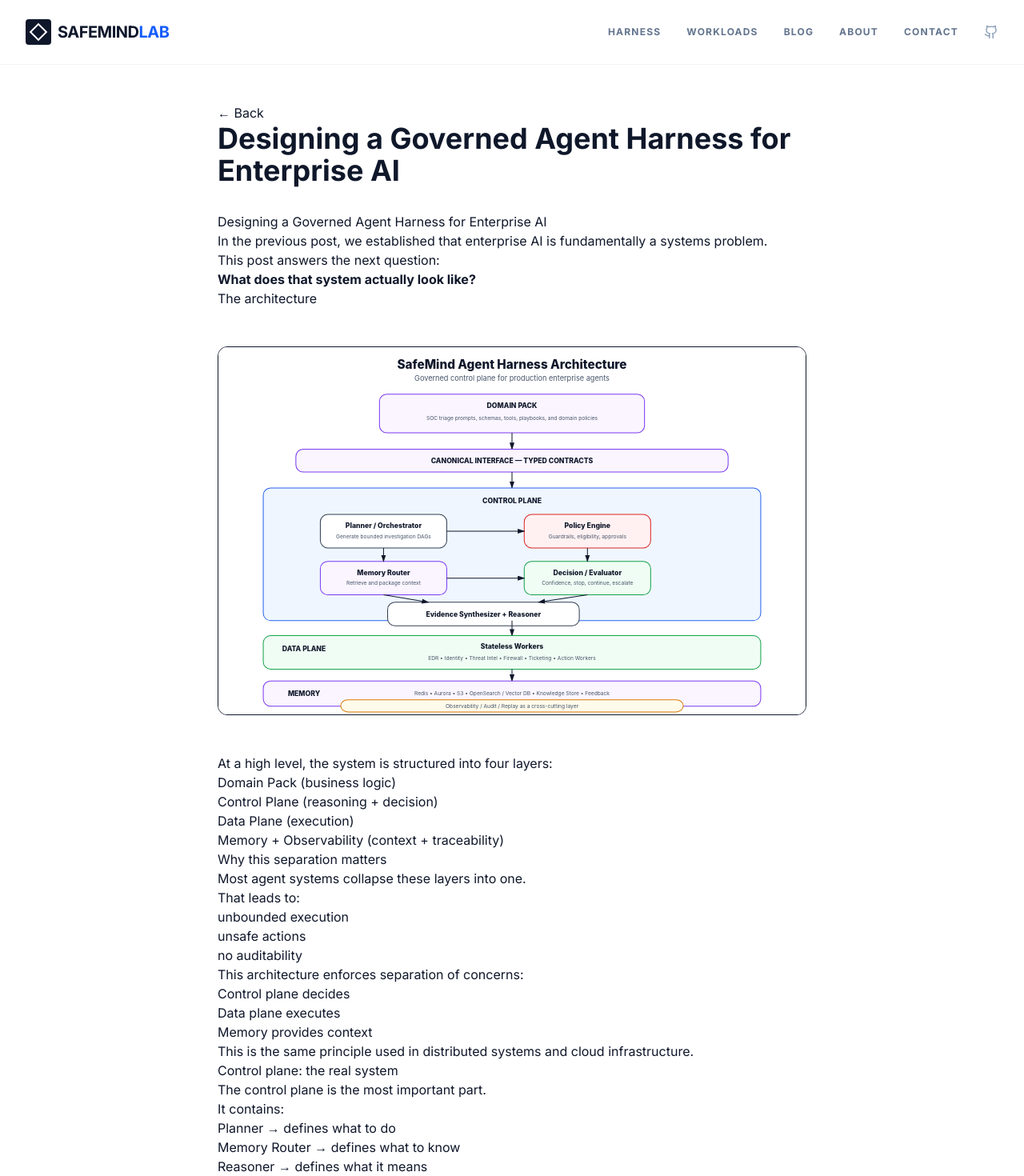
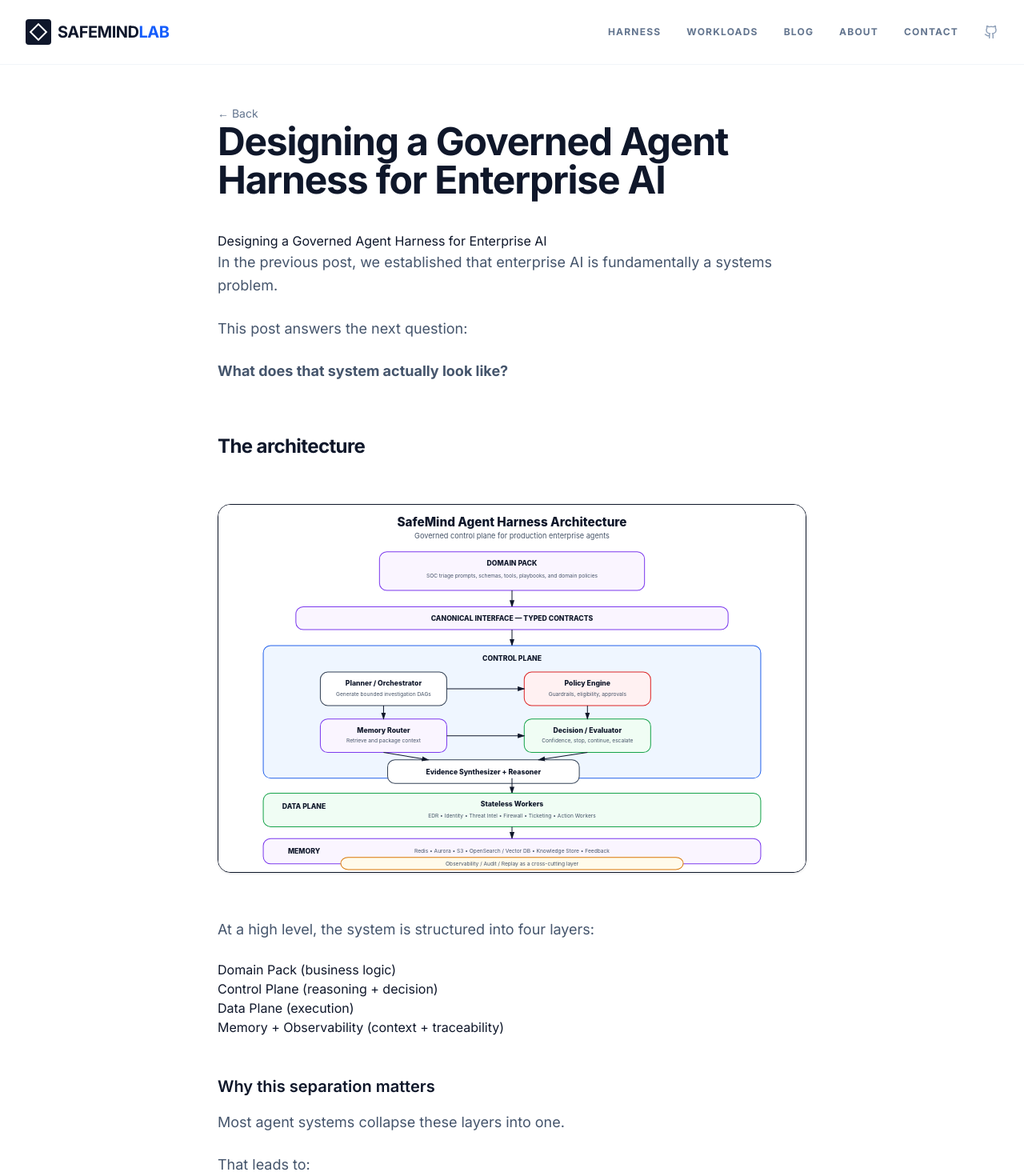
Before and after one commit to weifengcao/safemind-lab, a React (Vite) app: page /blog/designing-a-governed-agent-harness in a window 1280 px wide. Shown: the top 1470 px of the page at 80% size. Built offline with nearby package versions, Linux system fonts and the light colour scheme.

Commit message:
Add visual callouts and improved markdown styling

```diff
--- a/src/pages/BlogPost.tsx
+++ b/src/pages/BlogPost.tsx
@@ -13,9 +13,36 @@ function renderContent(content: string) {
         harness: '/diagrams/safemind-agent-harness-architecture.svg',
         loop: '/diagrams/safemind-investigation-loop.svg',
       };
-      return <img key={i} src={map[key]} className="my-12 w-full rounded-xl border" />;
+      return (
+        <div key={i} className="my-14">
+          <img src={map[key]} className="w-full rounded-2xl border shadow-sm" />
+        </div>
+      );
     }
-    return <ReactMarkdown key={i}>{part}</ReactMarkdown>;
+
+    return (
+      <ReactMarkdown
+        key={i}
+        components={{
+          h2: ({ children }) => (
+            <h2 className="mt-16 mb-6 text-2xl font-bold tracking-tight">{children}</h2>
+          ),
+          h3: ({ children }) => (
+            <h3 className="mt-12 mb-4 text-xl font-semibold">{children}</h3>
+          ),
+          p: ({ children }) => (
+            <p className="mb-6 text-lg leading-relaxed text-slate-600">{children}</p>
+          ),
+          blockquote: ({ children }) => (
+            <div className="my-10 p-6 border-l-4 border-blue-500 bg-blue-50 text-lg font-medium text-slate-800">
+              {children}
+            </div>
+          ),
+        }}
+      >
+        {part}
+      </ReactMarkdown>
+    );
   });
 }
 
@@ -30,11 +57,13 @@ export default function BlogPost() {
   return (
     <div className="pb-32">
       <SEO title={post.title} description={post.excerpt} />
+
       <div className="max-w-3xl mx-auto px-4 mt-12">
-        <Link to="/blog">← Back</Link>
+        <Link to="/blog" className="text-sm text-slate-500">← Back</Link>
       </div>
+
       <article className="max-w-3xl mx-auto px-4">
-        <h1 className="text-4xl font-bold mb-8">{post.title}</h1>
+        <h1 className="text-5xl font-extrabold tracking-tight mb-10">{post.title}</h1>
         {renderContent(post.content)}
       </article>
     </div>
```
